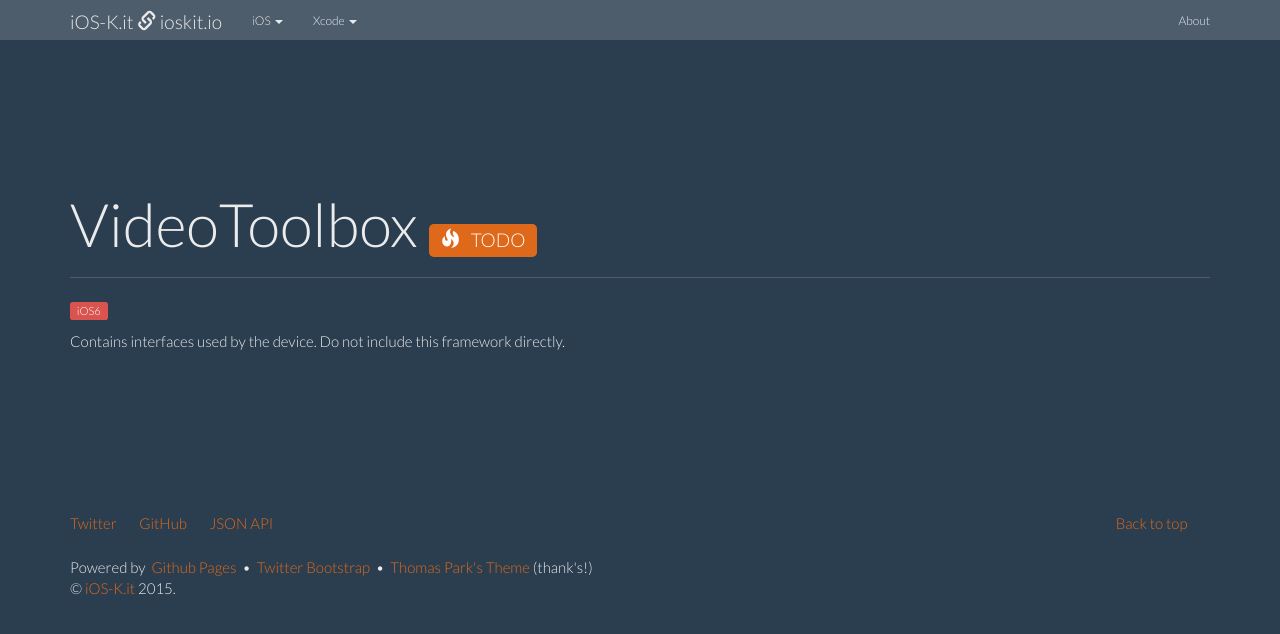
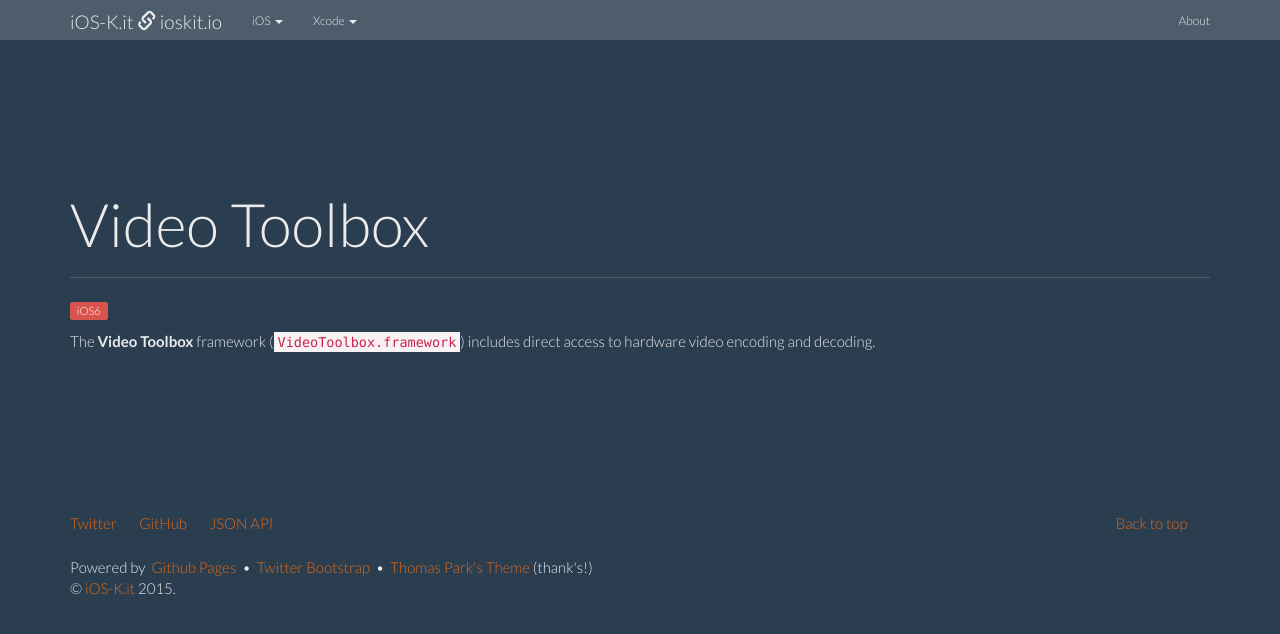
Before and after one commit to ioskit/ioskit.github.io, a Jekyll site: the page built from _kits/VideoToolbox.md, in a window 1280 px wide. Shown: the top 634 px of the page. Built offline with Jekyll 4.4.1, drawn with Linux system fonts in a browser that asks for light colours; nearby versions of some CDN libraries.

Commit message:
Kit: VideoToolbox.

```diff
--- a/_kits/VideoToolbox.md
+++ b/_kits/VideoToolbox.md
@@ -1,17 +1,22 @@
 ---
 layout: kit
-name: 'VideoToolbox'
+name: 'Video Toolbox'
 id: videotoolbox
-status: TODO
+status:
+type: kit
 since: iOS6
+updates: iOS8
+icon__: /resources/images/kits/CoreAnimation/graphics_coreanimation.png
 prefixe: 'N/A'
-link:
 abstract: "Contains interfaces used by the device. Do not include this framework directly."
+kits__:
+ - Foo
 links__:
  - link:
      name: 'aaa'
      url: bbb
      description: 'ccc'
+     type: reference
 ---
 
-Contains interfaces used by the device. Do not include this framework directly.
+The **Video Toolbox** framework (`VideoToolbox.framework`) includes direct access to hardware video encoding and decoding.
```
